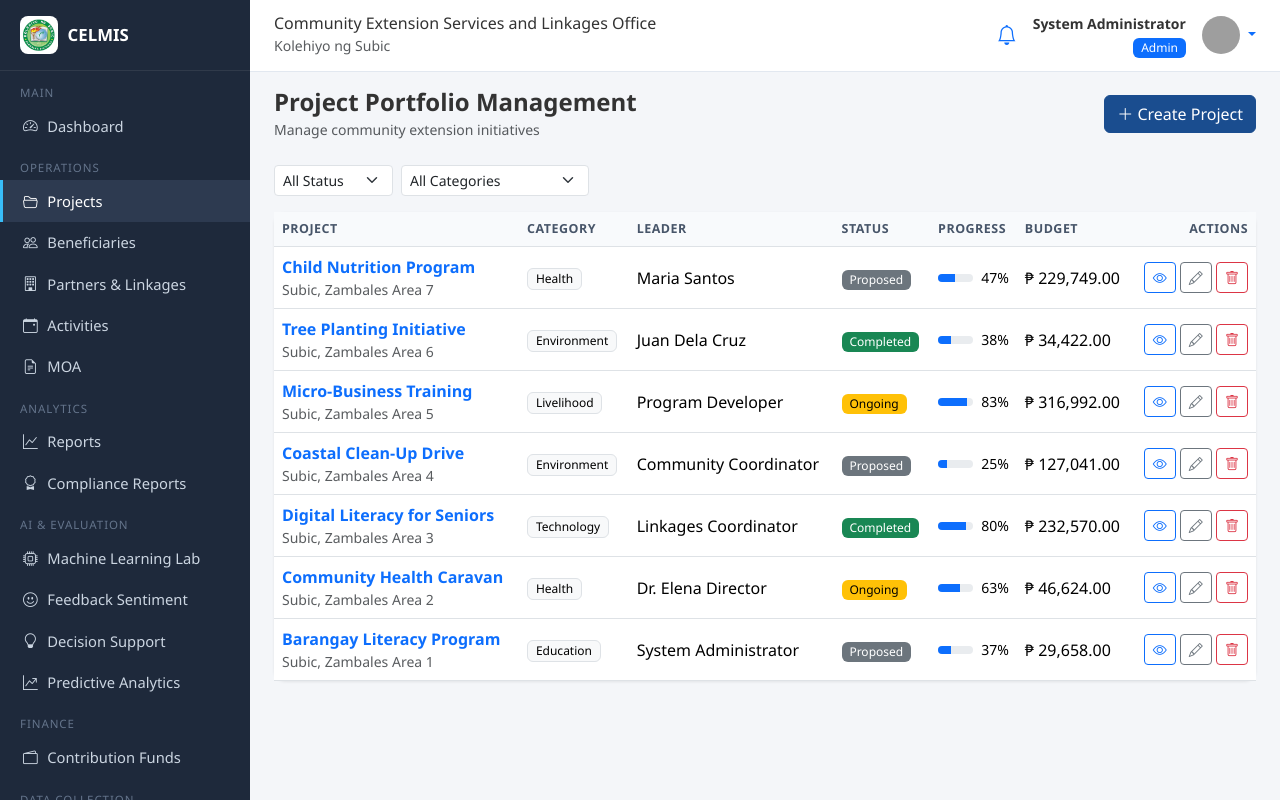
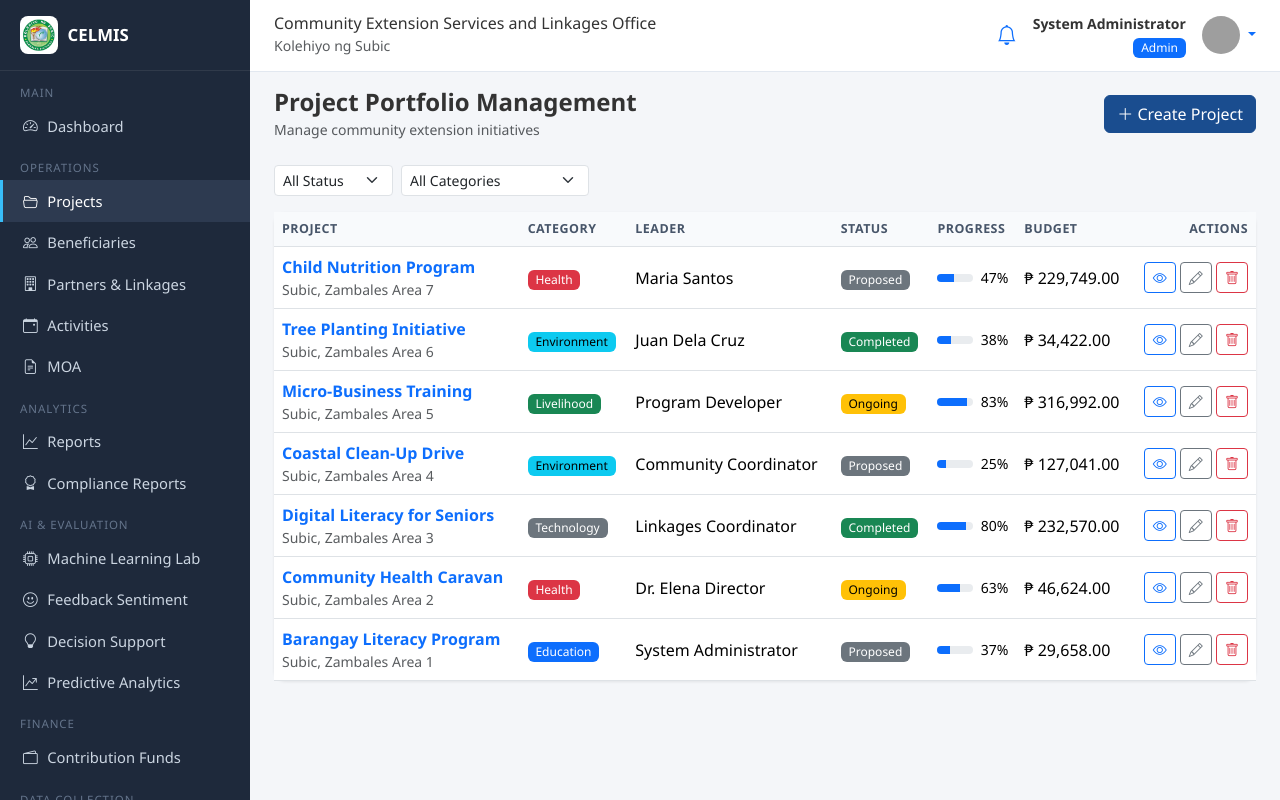
Before and after one commit to armagedon32/Community_Extension, a Flask app: page /projects in a window 1280 px wide. Run offline with Flask 3, Linux system fonts and the light colour scheme; a user stored in the database is signed in; data comes from the database, SQL or seed files in the repository; data that the repository does not hold is empty; grey boxes are pictures that could not be loaded.

Commit message:
Redirect to project list after create, color-coded category badges

```diff
--- a/app/routes/projects.py
+++ b/app/routes/projects.py
@@ -114,7 +114,7 @@ def create_project():
         db.session.add(project)
         db.session.commit()
         flash("Project created successfully.", "success")
-        return redirect(url_for("projects.view_project", project_id=project.id))
+        return redirect(url_for("projects.list_projects"))
 
     return render_template("projects/form.html", project=None, PROJECT_CATEGORIES=PROJECT_CATEGORIES,
                            PROJECT_STATUSES=PROJECT_STATUSES, is_edit=False, leaders=leaders)
--- a/app/templates/projects/list.html
+++ b/app/templates/projects/list.html
@@ -56,7 +56,15 @@
                             <a class="text-decoration-none fw-semibold text-primary" href="{{ url_for('projects.view_project', project_id=p.id) }}">{{ p.title }}</a>
                             <div class="small text-muted">{{ p.location or '—' }}</div>
                         </td>
-                        <td><span class="badge text-bg-light border">{{ p.category }}</span></td>
+                        <td>
+                            {% if p.category == 'Health' %}<span class="badge text-bg-danger">{{ p.category }}</span>
+                            {% elif p.category == 'Education' %}<span class="badge text-bg-primary">{{ p.category }}</span>
+                            {% elif p.category == 'Livelihood' %}<span class="badge text-bg-success">{{ p.category }}</span>
+                            {% elif p.category == 'Environment' %}<span class="badge text-bg-info">{{ p.category }}</span>
+                            {% elif p.category == 'Governance' %}<span class="badge text-bg-warning text-dark">{{ p.category }}</span>
+                            {% elif p.category == 'Technology' %}<span class="badge text-bg-secondary">{{ p.category }}</span>
+                            {% else %}<span class="badge text-bg-light border">{{ p.category }}</span>{% endif %}
+                        </td>
                         <td>{{ p.leader.full_name if p.leader else '—' }}</td>
                         <td>
                             {% if p.status == 'Ongoing' %}<span class="badge text-bg-warning">Ongoing</span>
```
